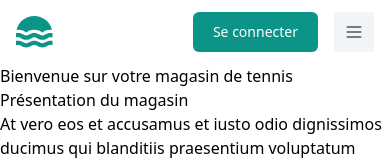
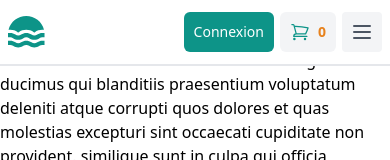
Before and after one commit to Arrakeencode/ecommerce-nextjs, a Next.js app: page / in a window 390 px wide. Shown: the top 160 px of the page. Built offline with nearby package versions, Linux system fonts and the light colour scheme; no server answers; the database is empty.

Commit message:
responsive fix

```diff
--- a/components/Header.js
+++ b/components/Header.js
@@ -1,22 +1,27 @@
 import Link from "next/link";
 import { useRouter } from "next/router";
-import {useContext} from "react";
+import {useContext, useState} from "react";
 import {CartContext} from "@/lib/context/CartContext";
 
 export default function Header() {
 
     const router = useRouter()
     const {pathname} = router
+    const [isMobileNavOpen, setIsMobileNavOpen] = useState(false);
 
     const {cartProducts} = useContext(CartContext)
+
+    const toggleMobileNav = () => {
+        setIsMobileNavOpen(!isMobileNavOpen);
+    };
 
     const active = "text-blue-500 transition hover:text-blue-500/75 p-3 bg-gray-200 rounded-md"
     const inactive = "text-gray-500 transition hover:text-gray-500/75 p-3"
 
 
         return (
-            <header className="bg-white">
-                <div className="mx-auto flex h-16 max-w-screen-xl items-center gap-8 px-4 sm:px-6 lg:px-8">
+            <header className="bg-white fixed w-full z-50 border-b-2 sm:relative">
+                <div className="mx-auto flex h-16 max-w-screen-xl items-center gap-8 px-2 sm:px-6 lg:px-8 sm:px:4">
                     <a className="block text-teal-600" href="#">
                         <span className="sr-only">Home</span>
                         <svg className="h-8" viewBox="0 0 28 24" fill="none" xmlns="http://www.w3.org/2000/svg">
@@ -39,13 +44,13 @@ export default function Header() {
                             </ul>
                         </nav>
 
-                        <div className="flex items-center gap-4">
-                            <div className="sm:flex sm:gap-4">
+                        <div className="flex items-center gap-1.5 sm:gap-4">
+
                                 <Link
-                                    className="block rounded-md bg-teal-600 px-5 py-2.5 text-sm font-medium text-white transition hover:bg-teal-700"
+                                    className="block rounded-md bg-teal-600 px-2.5 py-2.5 text-sm font-medium text-white transition hover:bg-teal-700"
                                     href="#"
                                 >
-                                    Se connecter
+                                    Connexion
                                 </Link>
 
                                 <Link
@@ -55,35 +60,94 @@ export default function Header() {
                                     S inscrire
                                 </Link>
                                 <Link
-                                    className="hidden rounded-md bg-gray-100 px-5 py-2.5 text-sm font-medium text-teal-600 transition hover:text-teal-600/75 sm:block"
+                                    className="block rounded-md bg-gray-100 px-2.5 py-2.5 text-sm font-medium text-teal-600 transition hover:text-teal-600/75 "
                                     href="/cart"
                                 >
                                     <div className="flex">
                                         <svg xmlns="http://www.w3.org/2000/svg" fill="none" viewBox="0 0 24 24"
-                                             strokeWidth="1.5" stroke="currentColor" className="w-6 h-6">
+                                             strokeWidth="1.5" stroke="currentColor" className="w-5 h-5">
                                             <path strokeLinecap="round" strokeLinejoin="round"
                                                   d="M2.25 3h1.386c.51 0 .955.343 1.087.835l.383 1.437M7.5 14.25a3 3 0 0 0-3 3h15.75m-12.75-3h11.218c1.121-2.3 2.1-4.684 2.924-7.138a60.114 60.114 0 0 0-16.536-1.84M7.5 14.25 5.106 5.272M6 20.25a.75.75 0 1 1-1.5 0 .75.75 0 0 1 1.5 0Zm12.75 0a.75.75 0 1 1-1.5 0 .75.75 0 0 1 1.5 0Z"/>
                                         </svg>
                                         <span className="ml-2 text-primary font-bold group-hover:text-text">{cartProducts.length}</span>
                                     </div>
                                 </Link>
-                            </div>
 
+
+                            <div className="block mr-0 md:hidden">
                                 <button
-                                className="block rounded bg-gray-100 p-2.5 text-gray-600 transition hover:text-gray-600/75 md:hidden"
+                                    onClick={toggleMobileNav}
+                                    className="rounded bg-gray-100 p-2 text-gray-600 transition hover:text-gray-600/75"
                                 >
-                                <span className="sr-only">Toggle menu</span>
+                                    {isMobileNavOpen ? (
+                                        // X icon for close
                                         <svg
                                             xmlns="http://www.w3.org/2000/svg"
-                                    className="h-5 w-5"
+                                            className="h-6 w-6"
                                             fill="none"
                                             viewBox="0 0 24 24"
                                             stroke="currentColor"
                                             strokeWidth="2"
                                         >
-                                    <path strokeLinecap="round" strokeLinejoin="round" d="M4 6h16M4 12h16M4 18h16"/>
+                                            <path
+                                                strokeLinecap="round"
+                                                strokeLinejoin="round"
+                                                d="M6 18L18 6M6 6l12 12"
+                                            />
                                         </svg>
+                                    ) : (
+                                        // Menu icon for open
+                                        <svg
+                                            xmlns="http://www.w3.org/2000/svg"
+                                            className="h-6 w-6"
+                                            fill="none"
+                                            viewBox="0 0 24 24"
+                                            stroke="currentColor"
+                                            strokeWidth="2"
+                                        >
+                                            <path
+                                                strokeLinecap="round"
+                                                strokeLinejoin="round"
+                                                d="M4 6h16M4 12h16M4 18h16"
+                                            />
+                                        </svg>
+                                    )}
                                 </button>
+                            </div>
+
+                            {isMobileNavOpen && (
+                                <div className="md:hidden absolute top-16 right-0 bg-white border border-zinc-200 rounded shadow-lg p-6 text-lg ">
+                                    <nav aria-label="Global">
+                                        <ul className="flex flex-col items-start gap-6 text-md">
+                                            <li>
+                                                <Link className={`text-accent transition hover:text-accent/75 ${pathname === '/' ? active : inactive} `} href="/"
+                                                      onClick={toggleMobileNav}
+                                                >
+                                                    Home
+                                                </Link>
+                                            </li>
+
+                                            <li>
+                                                <Link className={`text-accent transition hover:text-accent/75 ${pathname === '/products' ? active : inactive}`} href="/products"
+                                                      onClick={toggleMobileNav}
+                                                >
+                                                    All Products
+                                                </Link>
+                                            </li>
+
+                                            <li>
+                                                <Link className={`text-accent transition hover:text-accent/75 ${pathname === '/categories' ? active : inactive}`} href="/categories"
+                                                      onClick={toggleMobileNav}
+                                                >
+                                                    Categories
+                                                </Link>
+                                            </li>
+
+
+                                        </ul>
+                                    </nav>
+                                </div>
+                            )}
                         </div>
                     </div>
                 </div>
```
Lines whose indentation alone changed are shown as unchanged.
